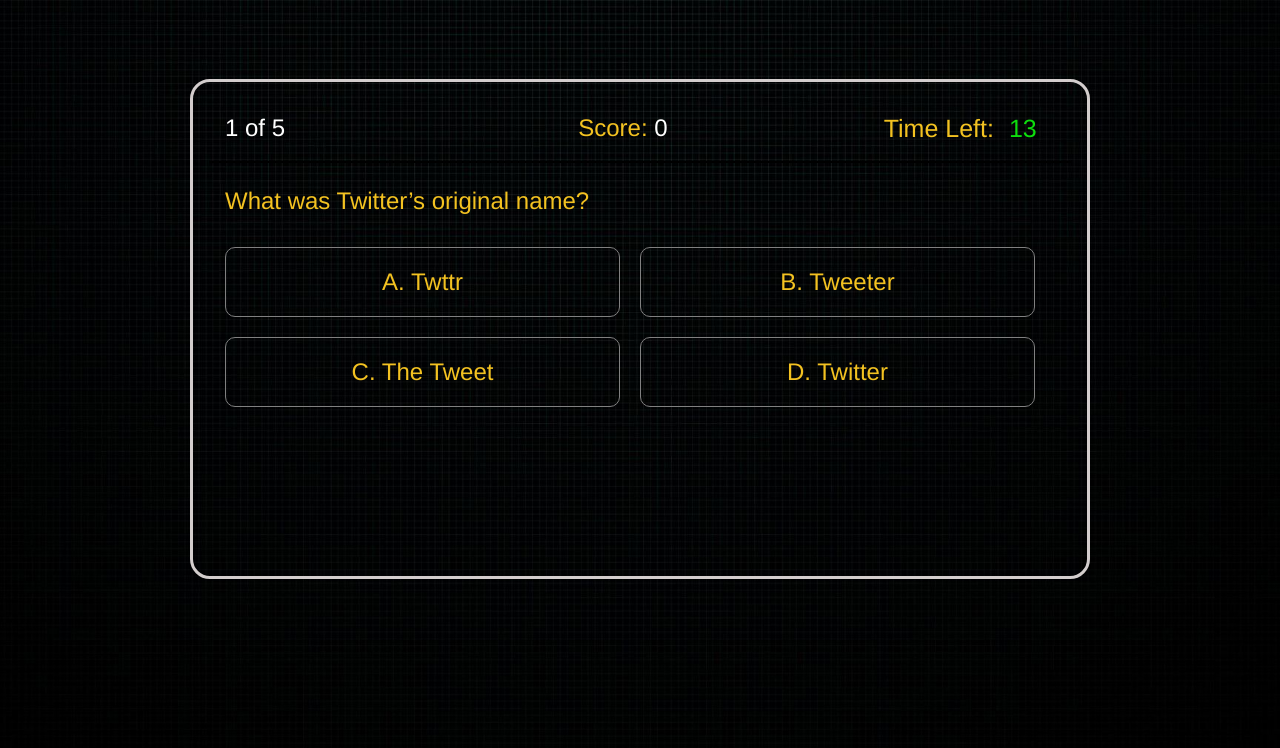
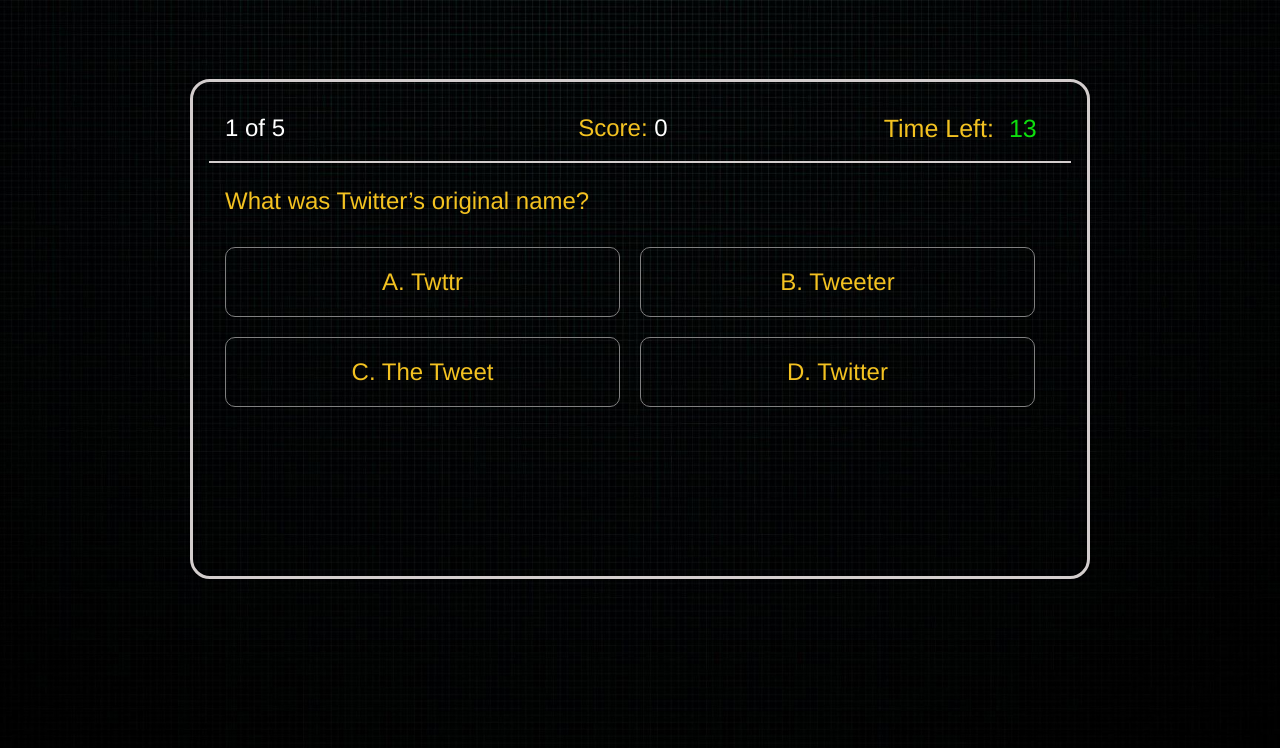
Before and after one commit to Abbie-n/Quiz-App, a plain HTML site: page index.html in a window 1280 px wide. Both pictures are taken after a click on the element 640 px from the left and 391 px from the top of the page. Drawn offline with Linux system fonts and the light colour scheme.

Commit message:
changed colour of hr tag

```diff
--- a/style.css
+++ b/style.css
@@ -31,7 +31,7 @@
     border-right: 0px;
     border-left: 0px;
     height: 1px;
-    border-bottom: 2px solid #000000;
+    border-bottom: 2px solid rgb(211, 205, 205);
 }
 
 button {
```
